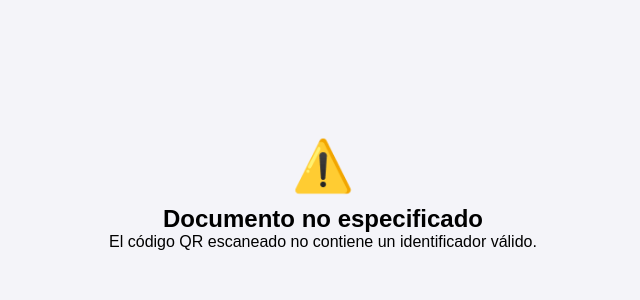
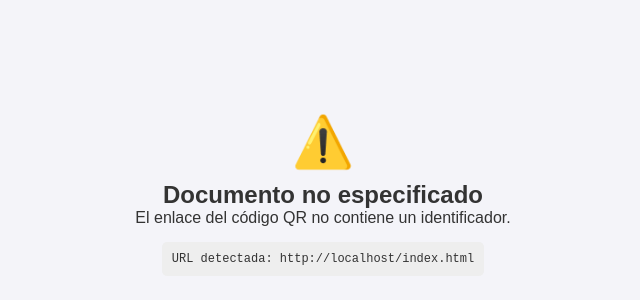
Before and after one commit to rubenpro56/IIESACERTIFICADOS, a plain HTML site: page index.html in a window 1280 px wide. Shown: the part 206-506 px from the top of the page, without its empty margins (317-957 px from the left). Drawn offline with Linux system fonts and the light colour scheme.

Commit message:
Update index.html

```diff
--- a/index.html
+++ b/index.html
@@ -7,38 +7,36 @@
     <style>
         * { margin: 0; padding: 0; box-sizing: border-box; }
         body, html { width: 100%; height: 100%; overflow: hidden; font-family: sans-serif; background-color: #f4f4f9; }
-        .error-container { display: flex; flex-direction: column; align-items: center; justify-content: center; height: 100%; padding: 20px; text-align: center; }
+        .error-container { display: flex; flex-direction: column; align-items: center; justify-content: center; height: 100%; padding: 20px; text-align: center; color: #333; }
         .error-icon { font-size: 50px; margin-bottom: 10px; }
+        .debug-info { margin-top: 15px; padding: 10px; background: #eee; border-radius: 5px; font-family: monospace; font-size: 12px; }
         iframe { width: 100%; height: 100%; border: none; }
     </style>
 </head>
 <body>
 
-    <div id="app" style="width: 100%; height: 100%;">
-        <!-- El PDF se cargará aquí dentro -->
-    </div>
+    <div id="app" style="width: 100%; height: 100%;"></div>
 
     <script>
-        // 1. Leer el nombre del archivo PDF desde la URL de la barra de direcciones
+        // 1. Obtener el parámetro 'doc' de la URL de forma exacta
         const params = new URLSearchParams(window.location.search);
-        const archivoPDF = params.get('doc'); // Espera algo como ?doc=factura123
+        const archivoPDF = params.get('doc');
 
         const contenedor = document.getElementById('app');
 
         if (archivoPDF) {
-            // Limpiar el nombre del archivo por seguridad y asegurar la extensión .pdf
-            const nombreLimpio = archivoPDF.replace(/[^a-zA-Z0-9-_]/g, '');
-            const rutaCompleta = `./pdfs/${nombreLimpio}.pdf`;
+            // Buscamos el archivo respetando el nombre exacto que envías en el QR
+            const rutaCompleta = `./pdfs/${archivoPDF}.pdf`;
 
-            // 2. Insertar un visor de PDF (iframe) adaptado a pantallas móviles
+            // 2. Insertar el visor
             contenedor.innerHTML = `<iframe src="${rutaCompleta}"></iframe>`;
         } else {
-            // Mostrar un error amigable si el enlace está incompleto
             contenedor.innerHTML = `
                 <div class="error-container">
                     <div class="error-icon">⚠️</div>
                     <h2>Documento no especificado</h2>
-                    <p>El código QR escaneado no contiene un identificador válido.</p>
+                    <p>El enlace del código QR no contiene un identificador.</p>
+                    <div class="debug-info">URL detectada: ${window.location.href}</div>
                 </div>
             `;
         }
```
